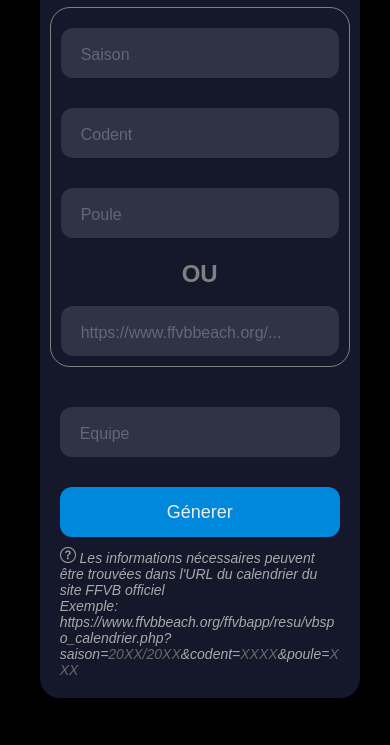
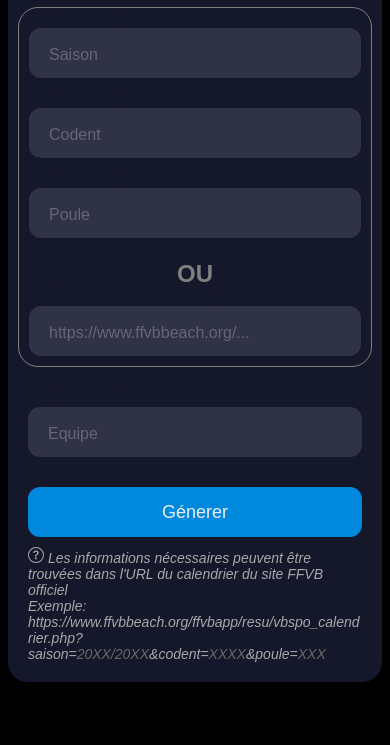
Before and after one commit to TheoDny/ffvb-ranking-calendar, a website: page public/views/form.html in a window 390 px wide. Shown: the part 99-844 px from the top of the page. Drawn offline with Linux system fonts and the light colour scheme.

Commit message:
feat : size width better for small width

```diff
--- a/public/styles/form.css
+++ b/public/styles/form.css
@@ -12,8 +12,16 @@ body {
     border-radius: 20px;
     box-sizing: border-box;
     padding: 20px;
-    width: 320px;
+    width: 50%;
+    max-width: 600px ;
     transition: height 400ms ease-out;
+}
+
+@media (max-width: 1000px) {
+    div.form {
+        width: 100%;
+        max-width: 100% ;
+    }
 }
 
 .title {
--- a/public/views/form.html
+++ b/public/views/form.html
@@ -7,7 +7,7 @@
     <link rel="stylesheet" href="../styles/form.css">
     <!-- inspired from https://codepen.io/ainalem/pen/GRqPwoz by Mikael Ainalem -->
 </head>
-<body id="body" class="preload">>
+<body id="body" class="preload">
 <div class="form">
     <div class="title">Calendrier ICS</div>
     <div class="subtitle">Générer un calendrier au format ICS</div>
```
